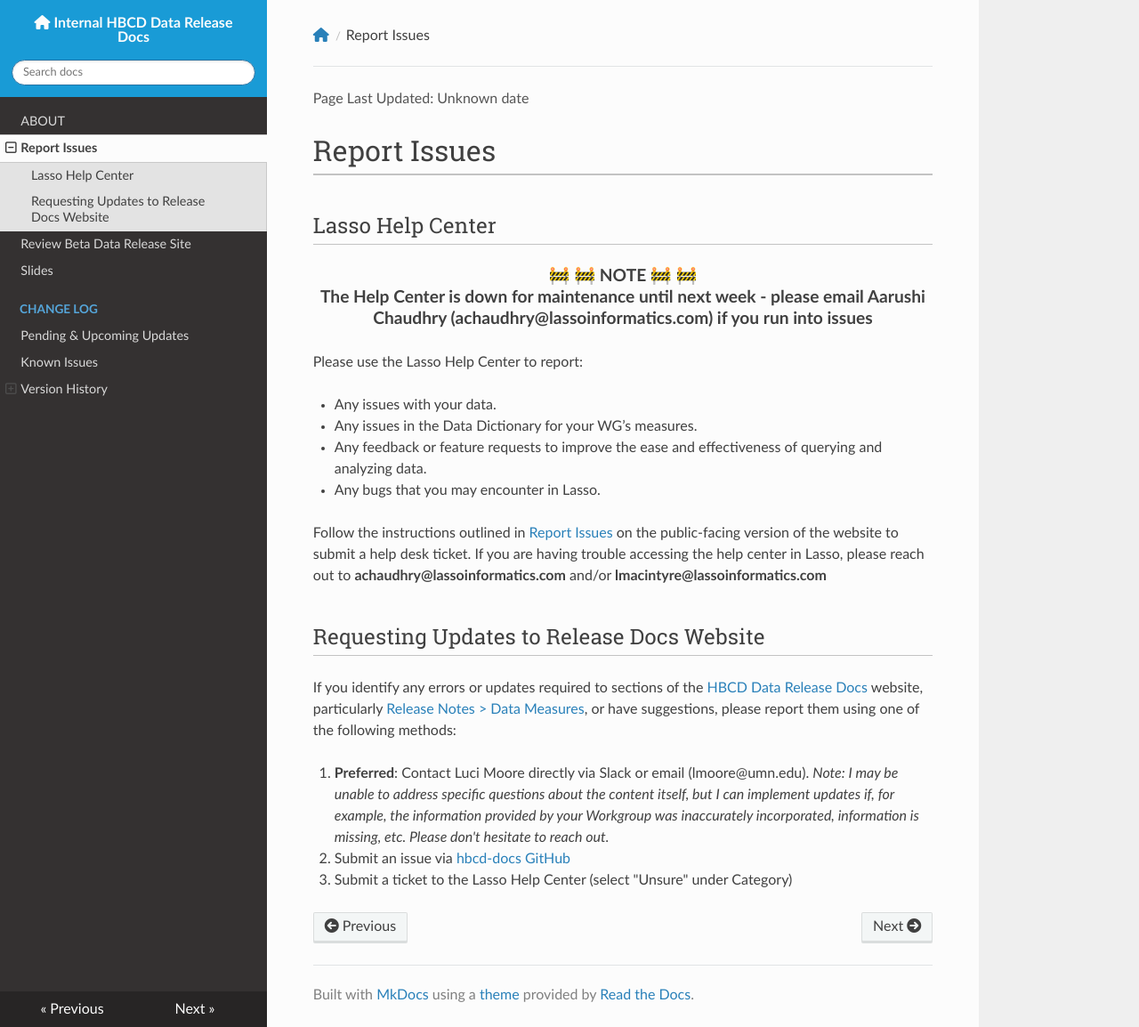
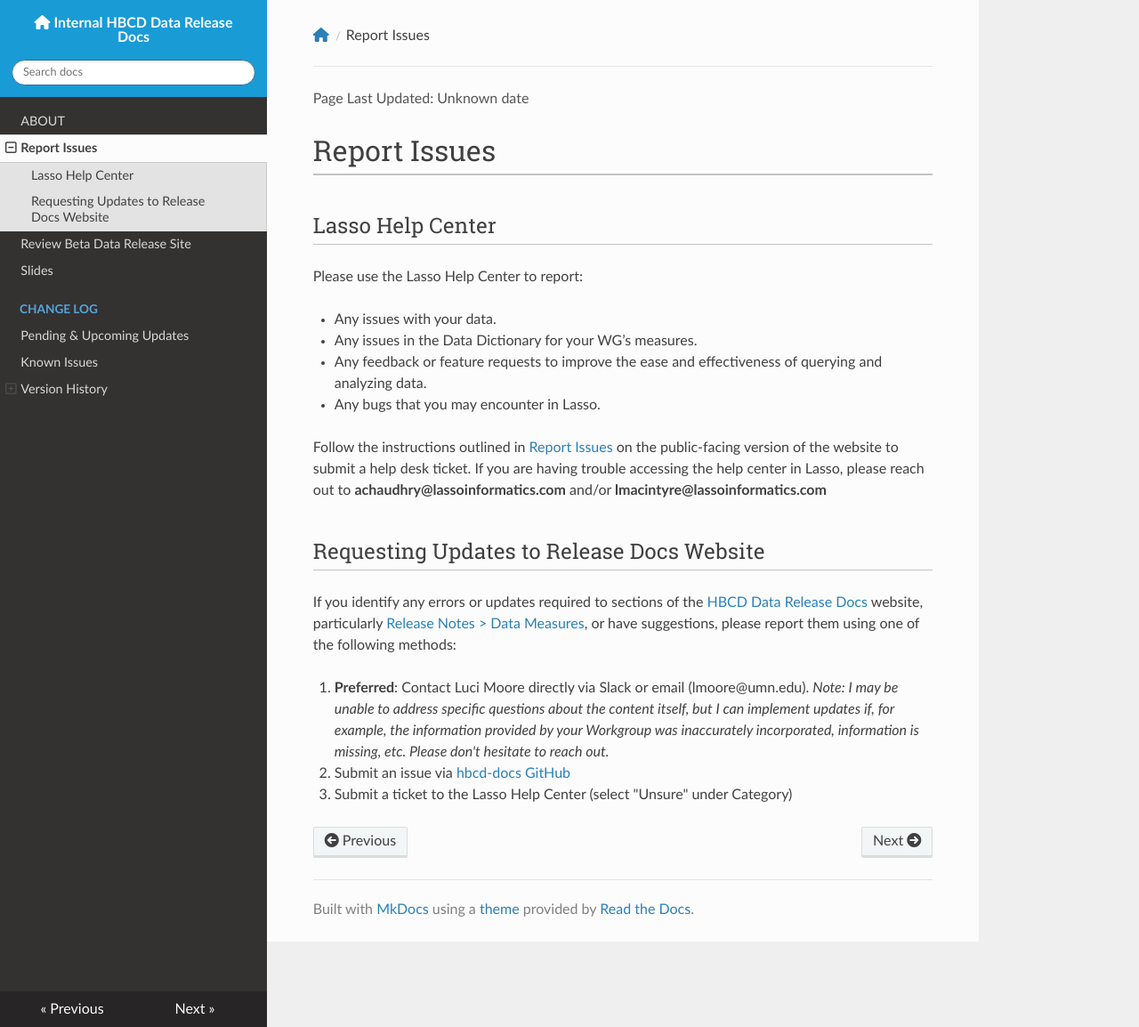
Before and after one commit to DCAN-Labs/hbcd-docs-internal, an MkDocs documentation site: the page built from docs/internal/reportissues.md, in a window 1280 px wide and 1154 px high. Shown: the whole window at 89% size. Built offline with MkDocs 1.6.1, drawn with Linux system fonts in a browser that asks for light colours; nearby versions of some CDN libraries.

Commit message:
remove help center down message

```diff
--- a/docs/internal/reportissues.md
+++ b/docs/internal/reportissues.md
@@ -1,9 +1,6 @@
 # Report Issues
 
 ## Lasso Help Center
-
-<p style="text-align: center; font-size: 1.2em">
-<b>🚧 🚧 NOTE 🚧 🚧<br>The Help Center is down for maintenance until next week - please email Aarushi Chaudhry (achaudhry@lassoinformatics.com) if you run into issues</b></p>
 
 Please use the Lasso Help Center to report:
 
```
